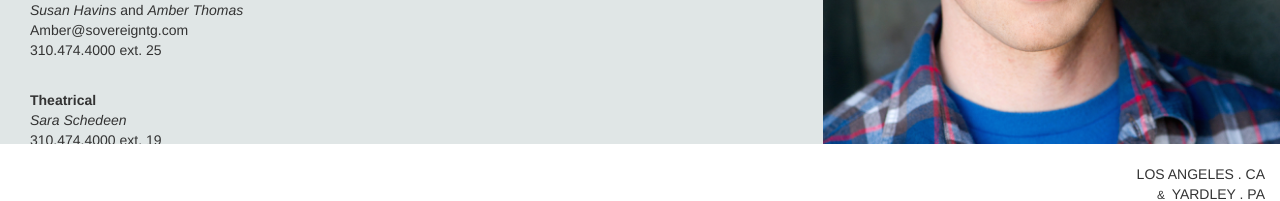
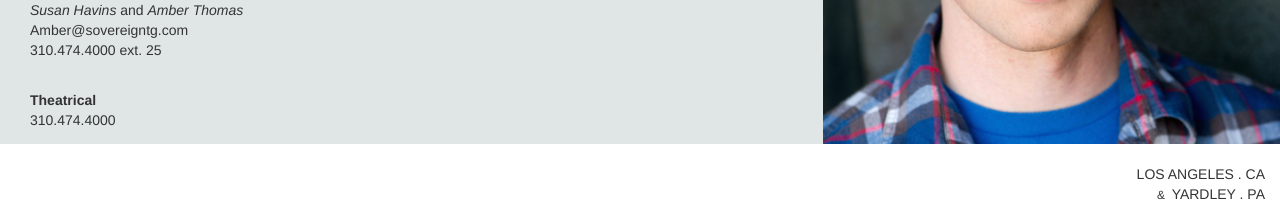
Before and after one commit to ryannunn/ryannunn.github.io, a plain HTML site: page acting.html in a window 1280 px wide. Shown: the part 344-545 px from the top of the page. Drawn offline with Linux system fonts and the light colour scheme.

Commit message:
removed sara

```diff
--- a/acting.html
+++ b/acting.html
@@ -34,7 +34,7 @@
 						<p>Ryan has acted on stage (notably as Peter in Lookingglass Theater's production of Peter Pan), on television (on Showtime's <em>The Big 'C'</em>), and in commercials for several brand name products (including: Nike, McDonald's, and Fuse TV).</p>
 						<p><a href="http://www.imdb.me/nunn">Visit my page on IMDB</a> and add some fake trivia!</p>
 						<h2><strong>Contact</strong></h2>
-						<p>Ryan is represented by Sovereign Talent Group:</p><p><br><strong>Commercial</strong><br><em>Susan Havins</em> and <em>Amber Thomas</em><br>Amber@sovereigntg.com<br>310.474.4000 ext. 25</p><p><br><strong>Theatrical</strong><br><em>Sara Schedeen</em><br>310.474.4000 ext. 19</p>
+						<p>Ryan is represented by Sovereign Talent Group:</p><p><br><strong>Commercial</strong><br><em>Susan Havins</em> and <em>Amber Thomas</em><br>Amber@sovereigntg.com<br>310.474.4000 ext. 25</p><p><br><strong>Theatrical</strong><br>310.474.4000</p>
 					</div>
 					<div class="col-sm-2">
 					</div>
```
